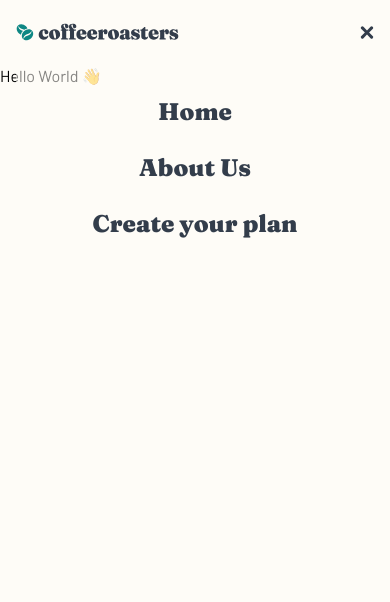
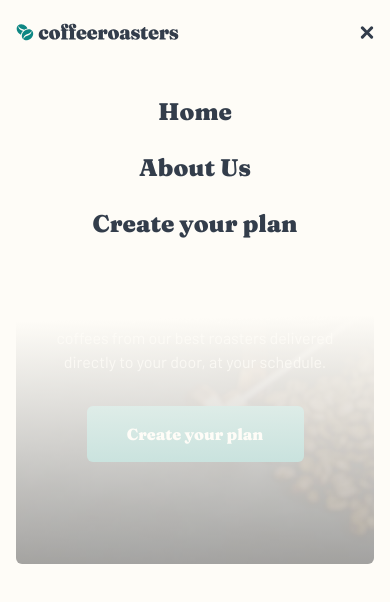
Before and after one commit to Damjan15/Coffeeroasters, a Next.js app: page / in a window 390 px wide. Both pictures are taken after a click on the button 366 px from the left and 32 px from the top of the page. Shown: the top 602 px of the page. Built offline with nearby package versions, Linux system fonts and the light colour scheme.

Commit message:
fixed dropdown menu issue in header, hero section responsive for all devices created

```diff
--- /dev/null
+++ b/components/home/Hero.jsx
@@ -0,0 +1,14 @@
+const Hero = () => {
+  return (
+    <section className="bg-hero h-[500px] rounded-md mx-4 lg:h-[600px] lg:mx-0">
+        <div className="flex flex-col items-center justify-center h-full text-center px-4 space-y-8 md:max-w-[398px] md:items-start md:text-left md:pl-12 lg:max-w-[493px] xl:max-w-[520px]">
+            <h1 className="text-lightCream text-[40px] leading-[40px] font-bold font-fraunces md:text-[48px] md:leading-[48px] lg:text-[72px] lg:leading-[72px]">Great coffee made simple.</h1>
+            <p className="text-lightCream/80 md:text-base">Start your mornings with the world’s best coffees. Try our expertly curated artisan coffees from our best roasters delivered directly to your door, at your schedule.</p>
+
+            <button className="btn">Create your plan</button>
+        </div>
+    </section>
+  )
+}
+
+export default Hero
--- a/components/shared/Header.jsx
+++ b/components/shared/Header.jsx
@@ -1,10 +1,11 @@
+import { useState } from "react";
+import { navLinks } from "../../utils";
+import { motion } from "framer-motion";
 import Image from "next/image";
 import Link from "next/link";
 import logo from "../../public/assets/shared/desktop/logo.svg";
 import hamburgerIcon from "../../public/assets/shared/mobile/icon-hamburger.svg";
 import closeIcon from "../../public/assets/shared/mobile/icon-close.svg";
-import { navLinks } from "../../utils"
-import { useState } from "react";
 
 const Header = () => {
     const [ open, setOpen ] = useState(false);
@@ -29,9 +30,11 @@ const Header = () => {
 
 
         {/* Dropdown menu for the mobile devices */}
-        <ul className={`dropdown h-[577px] transition-opacity ease-in-out duration-300 ${open ? "opacity-100" : "opacity-0"} flex flex-col items-center space-y-6 pt-8 md:hidden`}>
+        { open && (
+          <motion.ul initial={{ opacity: 0}} animate={{ opacity: 1 }} transition={{ duration: 0.5, ease: "easeInOut"}} className={`dropdown h-[577px] flex flex-col items-center space-y-6 pt-8 md:hidden`}>
             { navLinks.map((link) => <li key={link.id} className="font-fraunces text-darkGreyBlue text-2xl leading-[32px]"><Link href={link.route}>{ link.name }</Link></li>)}
-        </ul>
+        </motion.ul>
+        )}
       </div>
     </header>
   );
--- a/package.json
+++ b/package.json
@@ -12,6 +12,7 @@
     "@next/font": "13.1.1",
     "eslint": "8.30.0",
     "eslint-config-next": "13.1.1",
+    "framer-motion": "^8.0.2",
     "next": "13.1.1",
     "react": "18.2.0",
     "react-dom": "18.2.0"
--- a/pages/index.js
+++ b/pages/index.js
@@ -1,7 +1,9 @@
+import { Hero } from "../components"
+
 export default function Home() {
   return (
-    <>
-      <h1>Hello World 👋</h1>
-    </>
+    <div className="max-w-7xl mx-auto">
+      <Hero />
+    </div>
   )
 }
--- a/styles/globals.css
+++ b/styles/globals.css
@@ -10,10 +10,18 @@
     body {
         @apply bg-lightCream font-barlow;
     }
+
+    .bg-hero {
+        @apply bg-[url('/assets/home/mobile/image-hero-coffeepress.jpg')] bg-no-repeat bg-cover bg-center md:bg-[url('/assets/home/tablet/image-hero-coffeepress.jpg')] lg:bg-[url('/assets/home/desktop/image-hero-coffeepress.jpg')]
+    }
+
+    .btn {
+        @apply w-[217px] h-14 bg-darkCyan font-fraunces text-lightCream font-bold text-base leading-[25px] rounded-md transition-colors duration-300 ease-in-out md:text-lg hover:bg-[#66D2CF];
+    }
 }
 
 
 /* Graients */
 .dropdown {
-    background: linear-gradient(180deg, rgba(254, 252, 247, 0.504981) 0%, #FEFCF7 55.94%);
+    background: linear-gradient(359deg, rgba(254, 252, 247, 0.504981) 0%, #FEFCF7 55.94%);
 }
```
Also changed, not shown: components/index.js (+6 -1 lines), 1 other file (tests, documents, lock files or other folders).
